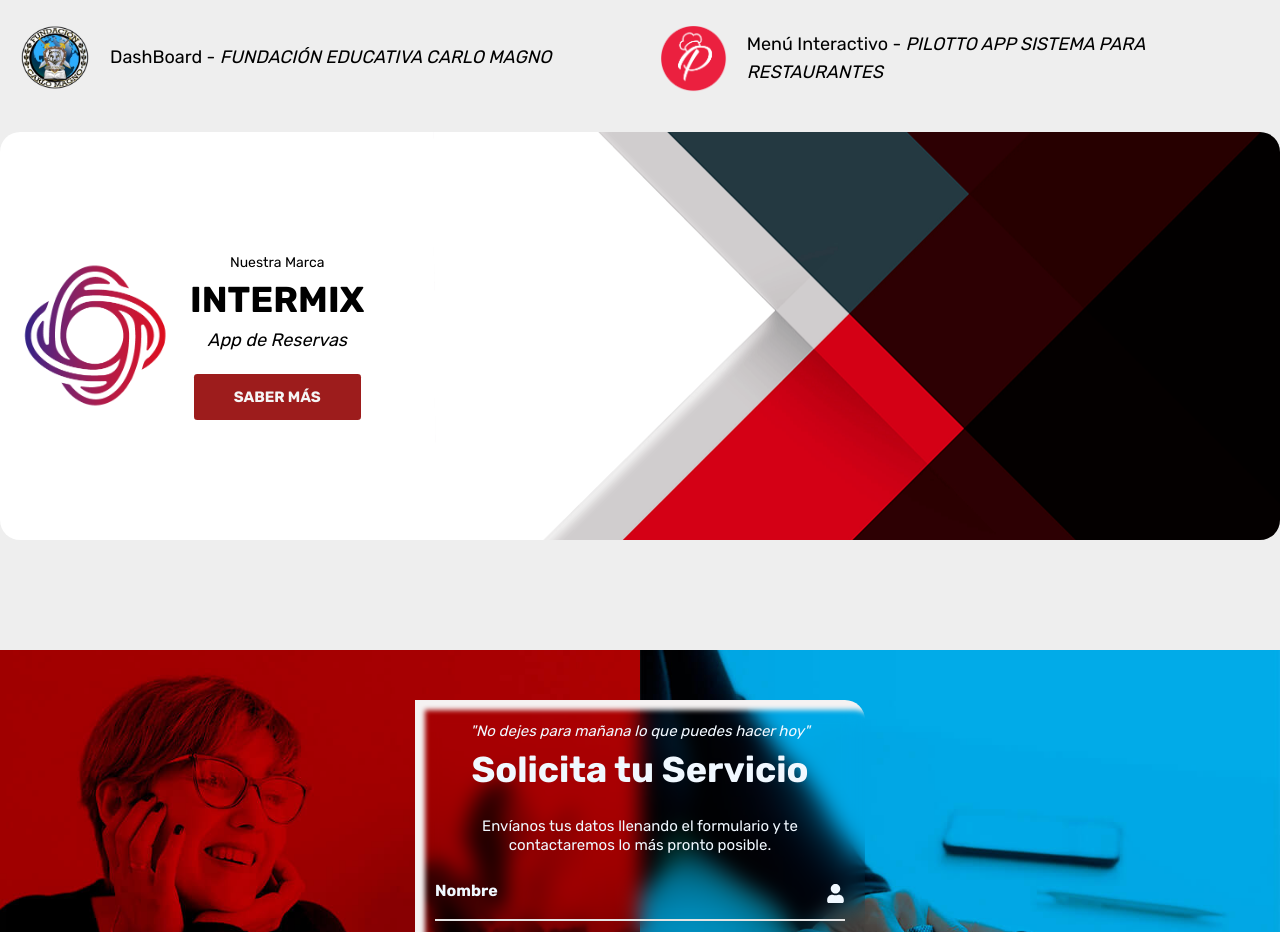
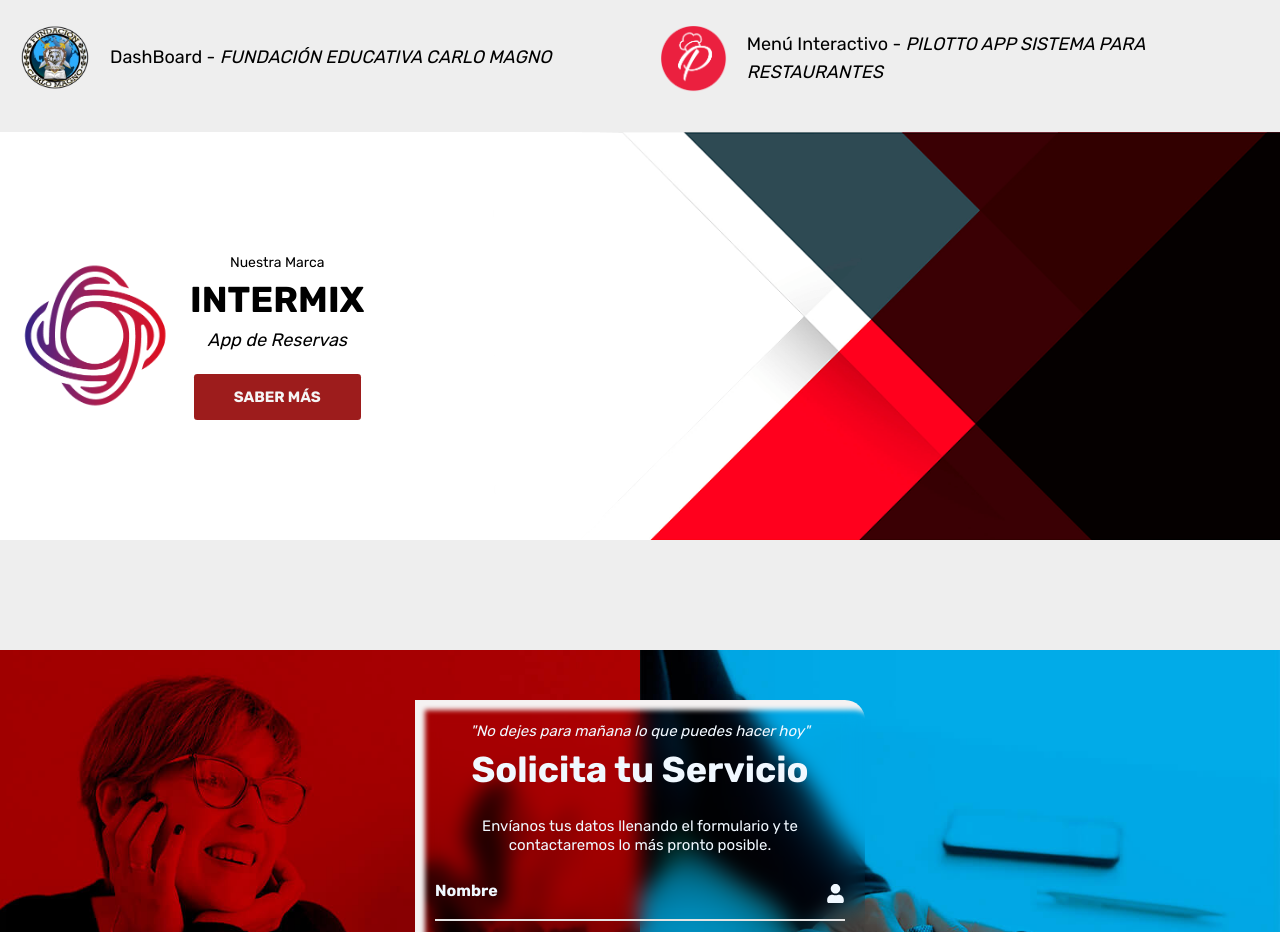
Before and after one commit to elksilva/innova.tech, a Next.js app: page / in a window 1280 px wide. Shown: the part 3480-4412 px from the top of the page. Built offline with nearby package versions, Linux system fonts and the light colour scheme; no server answers.

Commit message:
Seccion Intermix Actualizada

```diff
--- a/app/Styles/intermix.module.css
+++ b/app/Styles/intermix.module.css
@@ -1,10 +1,13 @@
 /* CSS para el enlace de intermix en la página de InnovaTech */
 
 .seccionintermix {
+    background-image: linear-gradient(to right, rgba(3, 13, 68, 0.932), rgba(3, 13, 68, 0.662)), url(/img/imgenlaceintermix.jpg);
+    /* background-position: 85% 60%; */
+    background-size: cover;
+    background-repeat: no-repeat;
     margin-bottom: 6rem;
     background-color: #ffffff;
     padding: 2rem 0;
-    border-radius: 2rem;
     @media (min-width:  992px) {
         background-image: url(/img/bannerseccionintermix.png);
         padding: 12rem 0rem;
@@ -33,6 +36,10 @@
 }
 .bloquedescripcion {
     text-align: center;
+    color: #ffffff;
+    @media (min-width:  992px) {
+        color: black;
+    }
 }
 .bloquedescripcion h2 {
     margin-bottom: 0;
```
Also changed, not shown: public/img/bannerseccionintermix.png, public/img/imgenlaceintermix.jpg (added).
